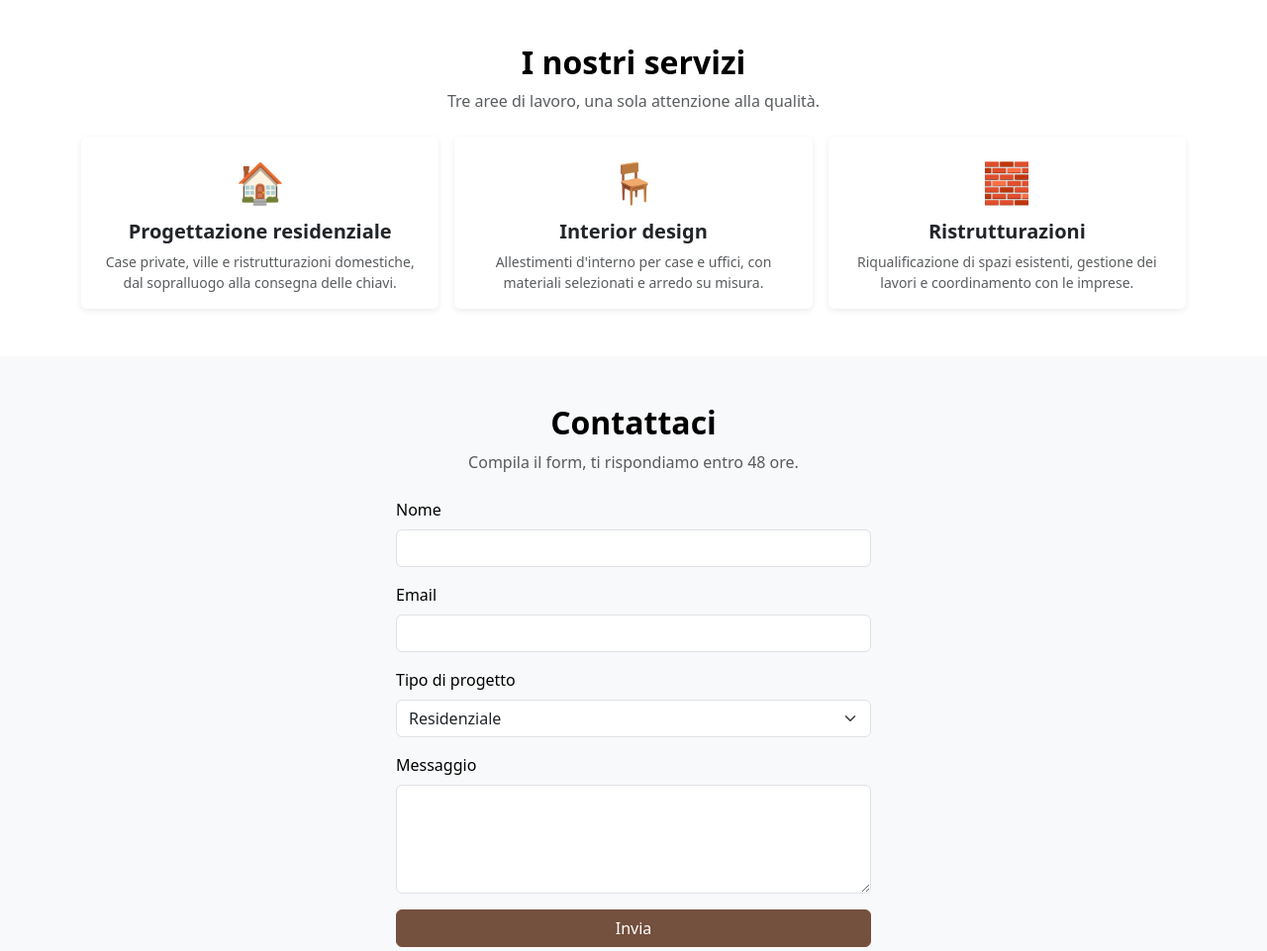
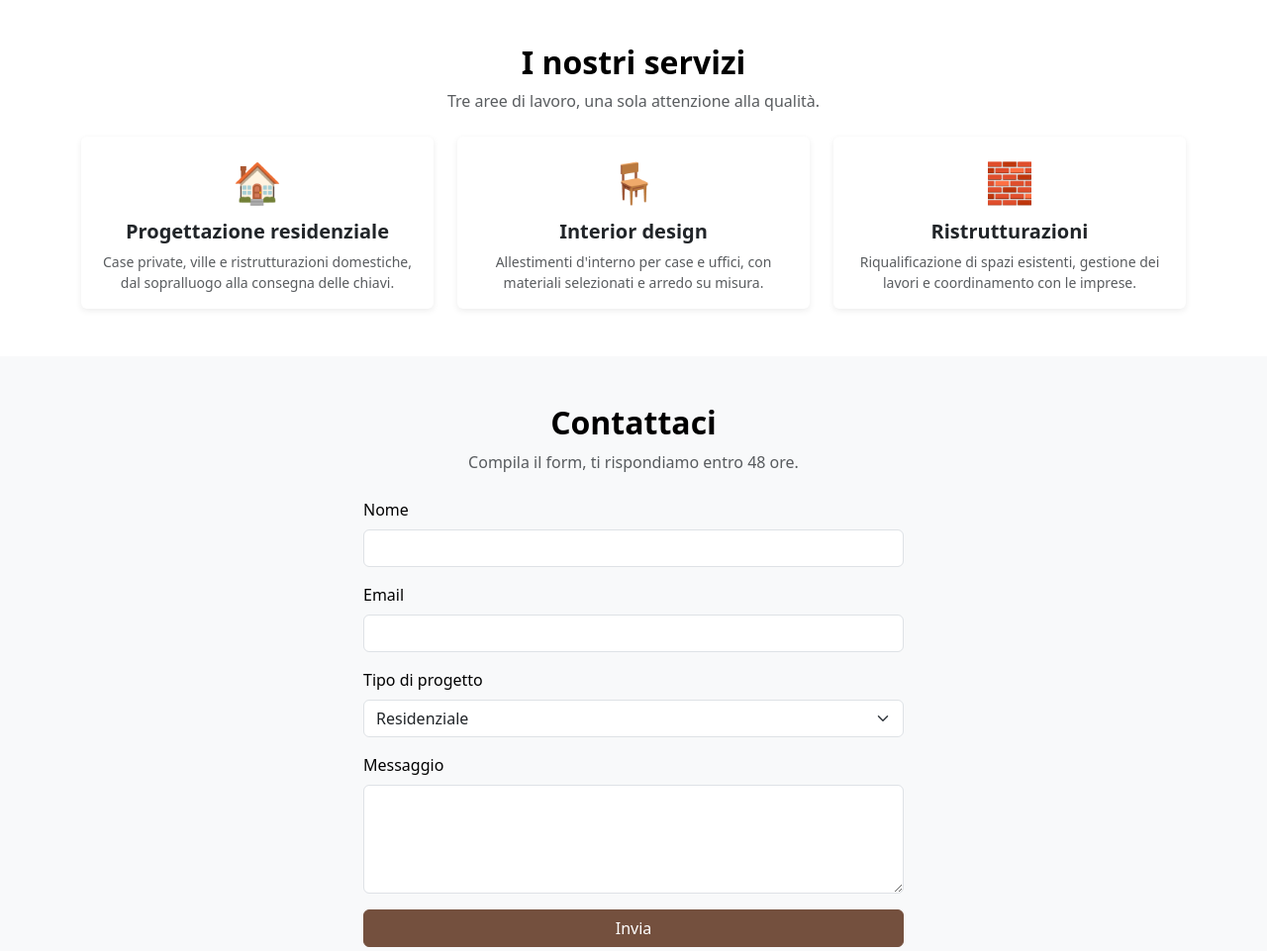
Before and after one commit to lisasciacca/progetto-settimana-6, a plain HTML site: page index.html in a window 1280 px wide. Shown: the part 700-1661 px from the top of the page at 99% size. Drawn offline with nearby package versions, Linux system fonts and the light colour scheme; files that its build step writes are made by us from their sources.

Commit message:
ver 1.1 html and css updated

```diff
--- a/assets/css/style.css
+++ b/assets/css/style.css
@@ -41,11 +41,6 @@ section {
   box-shadow: var(--shadow-card-hover);
 }
 
-/* FORM: larghezza limitata e centrata */
-.form-contatti {
-  max-width: 480px;
-}
-
 /* BOTTONE */
 .btn-brand {
   background-color: var(--btn-bg);
--- a/index.html
+++ b/index.html
@@ -6,7 +6,7 @@
     <title>Atelier — Studio di architettura</title>
     <link rel="stylesheet"
           href="https://cdn.jsdelivr.net/npm/bootstrap@5.3.9/dist/css/bootstrap.min.css">
-    <link rel="stylesheet" href="style.css">
+    <link rel="stylesheet" href="assets/css/style.css">
   </head>
   <body>
 
@@ -50,7 +50,7 @@
           <h2 class="fw-bold">I nostri servizi</h2>
           <p class="text-body-secondary">Tre aree di lavoro, una sola attenzione alla qualità.</p>
         </div>
-        <div class="row g-3">
+        <div class="row g-4">
           <div class="col-12 col-md-4">
             <div class="card h-100 border-0 text-center">
               <div class="card-body">
@@ -98,7 +98,8 @@
           <h2 class="fw-bold">Contattaci</h2>
           <p class="text-body-secondary">Compila il form, ti rispondiamo entro 48 ore.</p>
         </div>
-        <form id="form-contatti" class="form-contatti mx-auto">
+        <div class="row justify-content-center">
+          <form id="form-contatti" class="col-12 col-md-8 col-lg-6">
             <div class="mb-3">
               <label for="nome" class="form-label">Nome</label>
               <input type="text" class="form-control" id="nome" name="nome" required>
@@ -121,6 +122,7 @@
             </div>
             <button type="submit" class="btn btn-brand w-100">Invia</button>
           </form>
+        </div>
       </div>
     </section>
 
@@ -154,6 +156,6 @@
     </footer>
 
     <script src="https://cdn.jsdelivr.net/npm/bootstrap@5.3.9/dist/js/bootstrap.bundle.min.js"></script>
-    <script src="script.js"></script>
+    <script src="assets/js/script.js"></script>
   </body>
 </html>
```
Also changed, not shown: assets/img/logo.png (added), image.png (deleted), 1 other file. Lines whose indentation alone changed are shown as unchanged.
